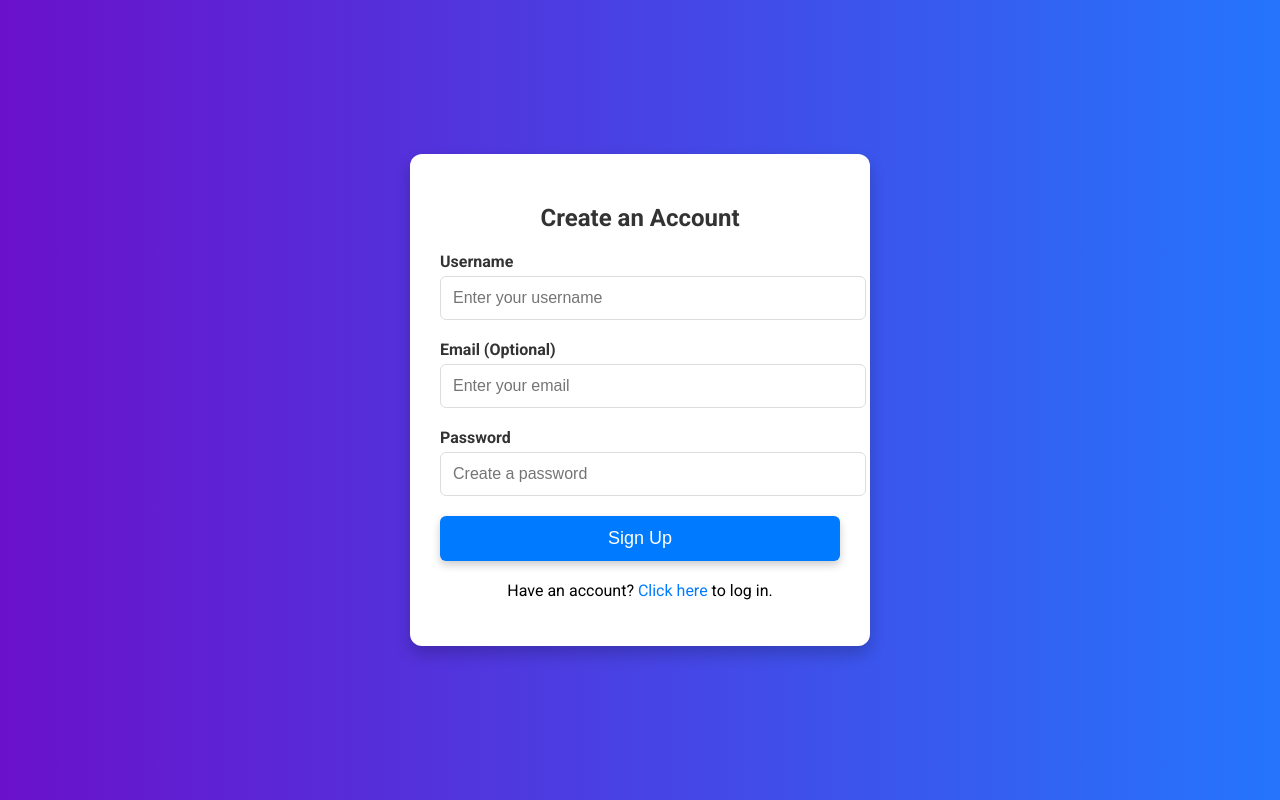
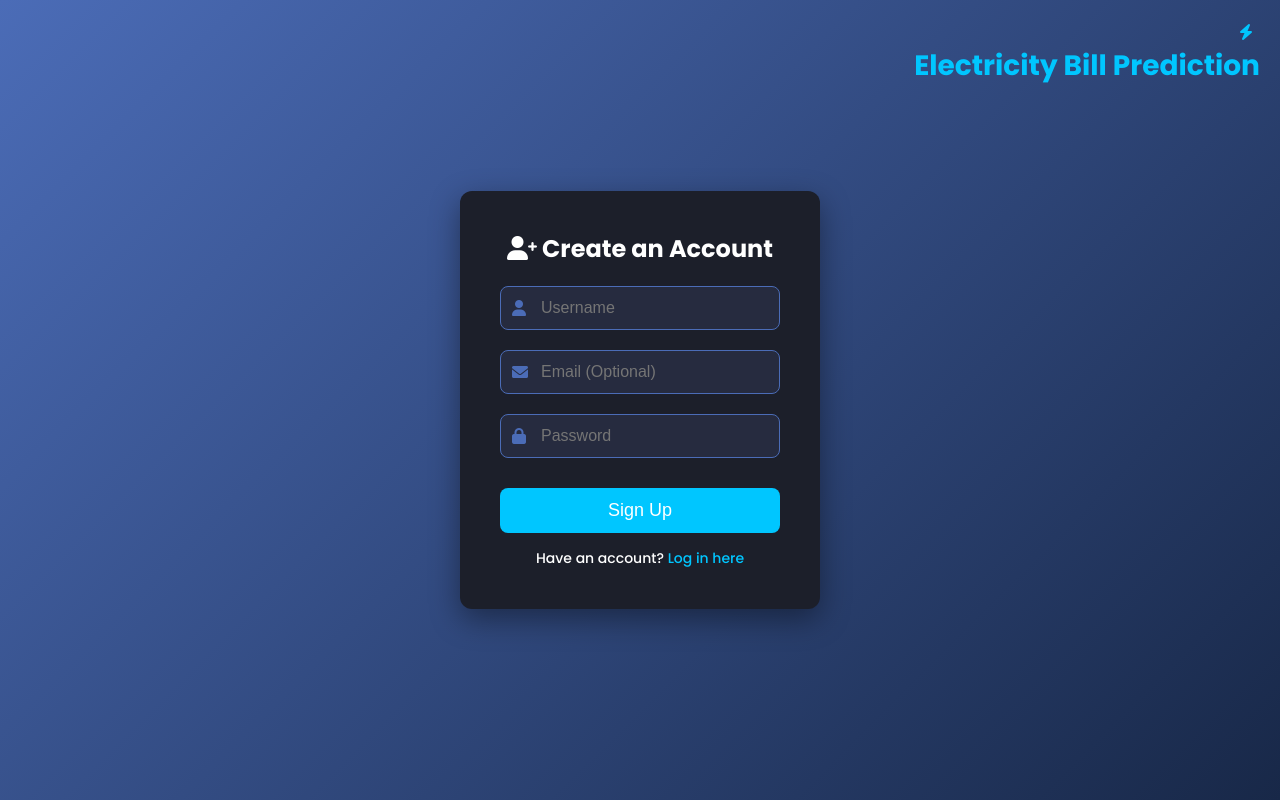
Before and after one commit to mihir0209/Electricity-Bill-Prediction, a Django app: page / in a window 1280 px wide. Run offline with Django 5.2, Linux system fonts and the light colour scheme.

Commit message:
Major UI change

```diff
--- a/Analysis_App/templates/signup.html
+++ b/Analysis_App/templates/signup.html
@@ -4,92 +4,144 @@
     <meta charset="UTF-8">
     <meta name="viewport" content="width=device-width, initial-scale=1.0">
     <title>Signup</title>
-    <link href="https://fonts.googleapis.com/css2?family=Roboto:wght@400;500;700&display=swap" rel="stylesheet">
+    <link href="https://fonts.googleapis.com/css2?family=Poppins:wght@300;500;700&display=swap" rel="stylesheet">
+    <link rel="stylesheet" href="https://cdnjs.cloudflare.com/ajax/libs/font-awesome/6.0.0-beta3/css/all.min.css">
     <style>
-        body {
-            font-family: 'Roboto', sans-serif;
-            background: linear-gradient(to right, #6a11cb, #2575fc);
+        /* Base styling */
+        * {
             margin: 0;
             padding: 0;
+            box-sizing: border-box;
+        }
+
+        body {
+            font-family: 'Poppins', sans-serif;
+            background: linear-gradient(135deg, #4b6cb7, #182848);
             display: flex;
             justify-content: center;
             align-items: center;
             height: 100vh;
+            color: #fff;
         }
+        .heading-container {
+            position: absolute; /* Changed to absolute for positioning */
+            top: 20px; /* Distance from the top */
+            right: 20px; /* Distance from the right */
+            text-align: right; /* Align text to the right */
+        }
+
+        .heading-container h1 {
+            font-weight: 700;
+            font-size: 28px; /* Slightly larger font size for emphasis */
+            color: #00c6ff; /* Match with the button color */
+        }
+
+        .heading-container i {
+            margin-right: 8px; /* Space between icon and text */
+            color: #00c6ff; /* Match icon color with text */
+        }
+
+        /* Form container */
         .form-container {
-            background-color: #fff;
-            padding: 30px;
+            background-color: #1c1f2a;
+            padding: 40px;
             border-radius: 12px;
-            box-shadow: 0 8px 16px rgba(0,0,0,0.2);
-            width: 400px;
+            width: 360px;
             max-width: 90%;
+            box-shadow: 0 10px 30px rgba(0, 0, 0, 0.4);
+            text-align: center;
         }
+
+        /* Heading */
         h2 {
-            text-align: center;
-            color: #333;
+            font-weight: 700;
+            font-size: 24px;
             margin-bottom: 20px;
         }
+
+        /* Form input fields */
         .form-group {
+            position: relative;
             margin-bottom: 20px;
         }
-        label {
-            font-weight: bold;
-            display: block;
-            margin-bottom: 5px;
-            color: #333;
+
+        .form-group i {
+            position: absolute;
+            left: 12px;
+            top: 50%;
+            transform: translateY(-50%);
+            color: #4b6cb7;
         }
+
         input[type="text"], input[type="email"], input[type="password"] {
             width: 100%;
-            padding: 12px;
+            padding: 12px 40px;
             font-size: 16px;
-            border: 1px solid #ddd;
-            border-radius: 6px;
+            background-color: #262b3f;
+            color: #cfcfcf;
+            border: 1px solid #4b6cb7;
+            border-radius: 8px;
             outline: none;
-            transition: border-color 0.3s ease;
+            transition: all 0.3s ease;
         }
+
         input[type="text"]:focus, input[type="email"]:focus, input[type="password"]:focus {
-            border-color: #007bff;
+            border-color: #00c6ff;
+            color: #fff;
         }
+
+        /* Submit button */
         input[type="submit"] {
             width: 100%;
             padding: 12px;
-            background-color: #007bff;
+            background-color: #00c6ff;
             border: none;
             color: #fff;
             font-size: 18px;
-            border-radius: 6px;
+            border-radius: 8px;
             cursor: pointer;
-            box-shadow: 0 4px 8px rgba(0,0,0,0.2);
-            transition: background-color 0.3s ease, transform 0.2s ease;
+            font-weight: 500;
+            margin-top: 10px;
+            transition: background-color 0.3s ease;
         }
+
         input[type="submit"]:hover {
-            background-color: #0056b3;
-            transform: translateY(-2px);
-        }
-        .form-footer {
-            text-align: center;
-            margin-top: 20px;
-        }
-        .form-footer a {
-            color: #007bff;
-            text-decoration: none;
-        }
-        .form-footer a:hover {
-            text-decoration: underline;
+            background-color: #0072ff;
         }
 
         /* Error message styling */
         .error-message {
-            color: red; /* Red color for error messages */
-            margin-bottom: 15px; /* Space below the error message */
+            color: #ff5c5c;
+            font-size: 14px;
+            margin-bottom: 15px;
+        }
+
+        /* Footer link */
+        .form-footer {
+            margin-top: 15px;
+            font-size: 14px;
+        }
+
+        .form-footer a {
+            color: #00c6ff;
+            text-decoration: none;
+            font-weight: 500;
+        }
+
+        .form-footer a:hover {
+            text-decoration: underline;
         }
     </style>
 </head>
 <body>
+    <div class="heading-container">
+        <i class="fas fa-bolt"></i> <!-- Icon of choice -->
+        <h1>Electricity Bill Prediction</h1>
+    </div>
     <div class="form-container">
-        <h2>Create an Account</h2>
+        <h2><i class="fas fa-user-plus"></i> Create an Account</h2>
 
-        <!-- Display error message if exists -->
+        <!-- Error message -->
         {% if error %}
           <div class="error-message">{{ error }}</div>
         {% endif %}
@@ -97,23 +149,26 @@
         <form method="post">
             {% csrf_token %}
             <div class="form-group">
-                <label for="username">Username</label>
-                <input type="text" name="username" id="username" placeholder="Enter your username" required>
+                <label for="username" hidden>Username</label>
+                <i class="fas fa-user"></i>
+                <input type="text" name="username" id="username" placeholder="Username" required>
             </div>
             <div class="form-group">
-                <label for="email">Email (Optional)</label>
-                <input type="email" name="email" id="email" placeholder="Enter your email" required>
+                <label for="email" hidden>Email (Optional)</label>
+                <i class="fas fa-envelope"></i>
+                <input type="email" name="email" id="email" placeholder="Email (Optional)">
             </div>
             <div class="form-group">
-                <label for="password">Password</label>
-                <input type="password" name="password" id="password" placeholder="Create a password" required>
+                <label for="password" hidden>Password</label>
+                <i class="fas fa-lock"></i>
+                <input type="password" name="password" id="password" placeholder="Password" required>
             </div>
 
             <input type="submit" value="Sign Up">
         </form>
 
-        <!-- Redirect to login page after signup -->
-        <p class="form-footer">Have an account? <a href="{% url 'login' %}">Click here</a> to log in.</p>
+        <!-- Redirect to login page -->
+        <p class="form-footer">Have an account? <a href="{% url 'login' %}">Log in here</a></p>
     </div>
 </body>
 </html>
```
Also changed, not shown: Analysis_App/templates/home.html (+19 -9 lines), Analysis_App/templates/login.html (+107 -48 lines), Analysis_App/templates/setup.html (+14 -8 lines).
